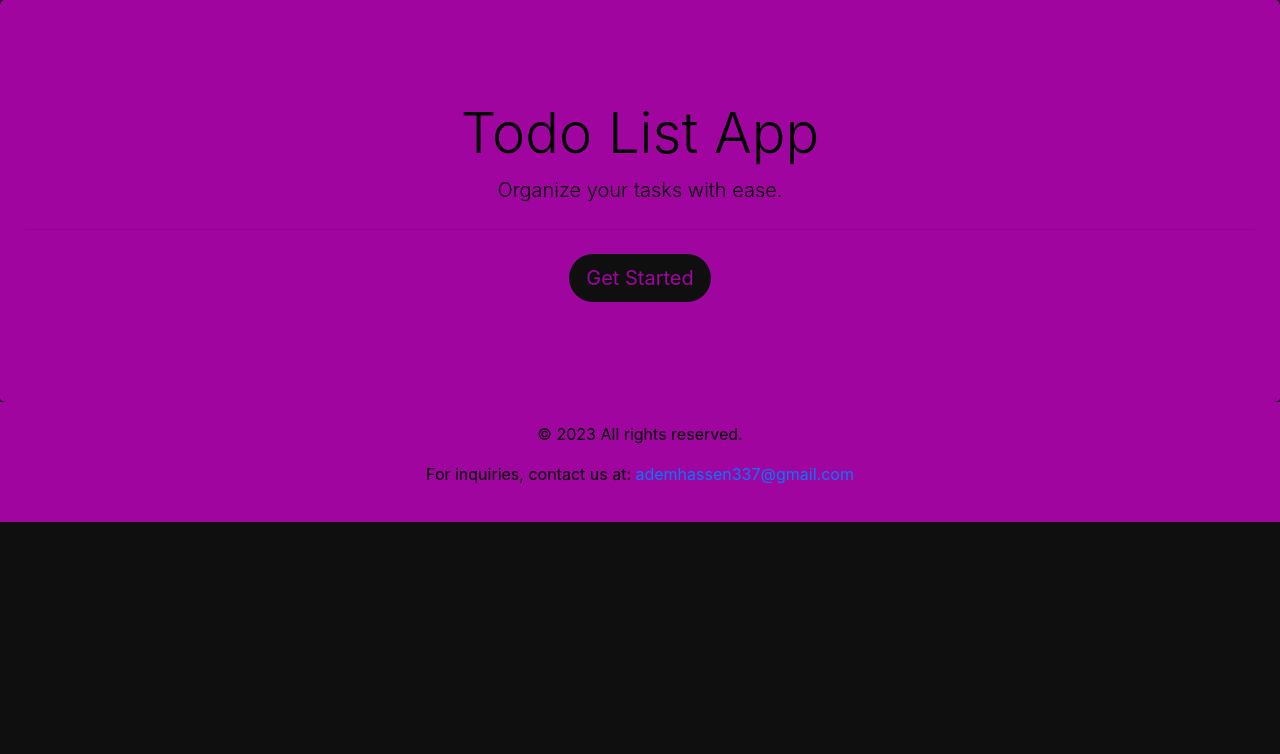
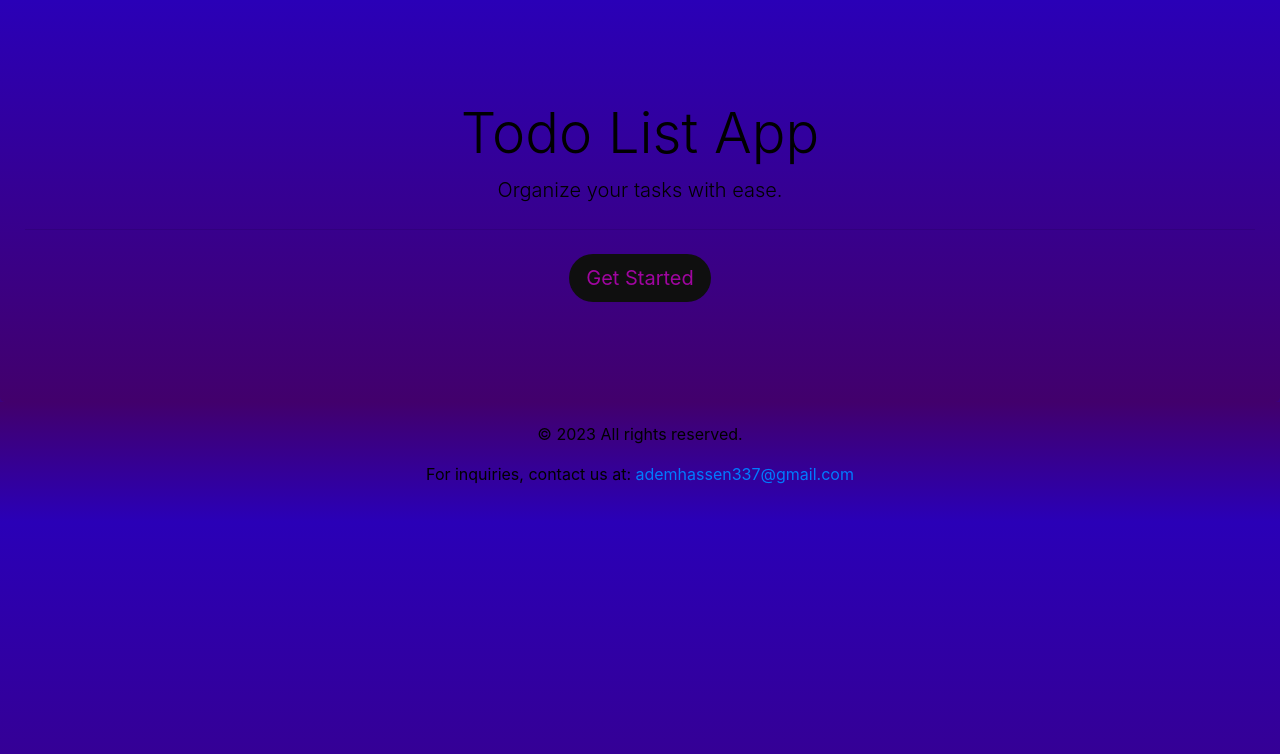
Before and after one commit to Adem-Hassen/Todo_App, a Python web app: template Tod_App/templates/home.html in a window 1280 px wide. Shown: the top 754 px of the page. Run offline with Jinja, Linux system fonts and the light colour scheme; the template is opened without the code that fills it, so the values that code supplies are empty; some libraries are stand-ins or nearby versions.

Commit message:
third commit

```diff
--- a/Tod_App/templates/home.html
+++ b/Tod_App/templates/home.html
@@ -10,11 +10,11 @@
     <title>Todo List App</title>
     <style>
         body {
-            background-color: rgb(15, 15, 15);
+            background:linear-gradient(#2a00b7,#42006c);
         }
 
         .jumbotron {
-            background-color: rgb(160, 5, 160);
+            background:linear-gradient(#2a00b7,#42006c);
             color: black;
             padding: 100px 25px;
             text-align: center;
@@ -23,19 +23,13 @@
 
         .btn-custom {
             background-color: rgb(15, 15, 15);
-            color: rgb(160, 5, 160);;
+            color: rgb(160, 5, 160);
             border-radius: 50px;
-        }
-
-        .btn-custom:hover {
-            background-color: rgb(131, 36, 131);
-
-
         }
 
 
         .copyright-section {
-            background-color:rgb(160, 5, 160);
+            background:linear-gradient(#42006c,#2a00b7);
             color: black;
             padding: 20px 25px;
             text-align: center;
@@ -45,6 +39,8 @@
             font-size: 16px;
             margin-top: 10px;
         }
+
+
     </style>
 </head>
 <body>
@@ -58,12 +54,11 @@
 
 
 
-
-<!-- Copyright and Contact Section -->
 <div class="copyright-section">
     <p>&copy; 2023 All rights reserved.</p>
     <p class="contact-info">For inquiries, contact us at: <a href="mailto:ademhassen337@gmail.com">ademhassen337@gmail.com</a></p>
 </div>
+
 
 <script src="https://code.jquery.com/jquery-3.5.1.slim.min.js"></script>
 <script src="https://cdn.jsdelivr.net/npm/@popperjs/core@2.0.7/dist/umd/popper.min.js"></script>
```
